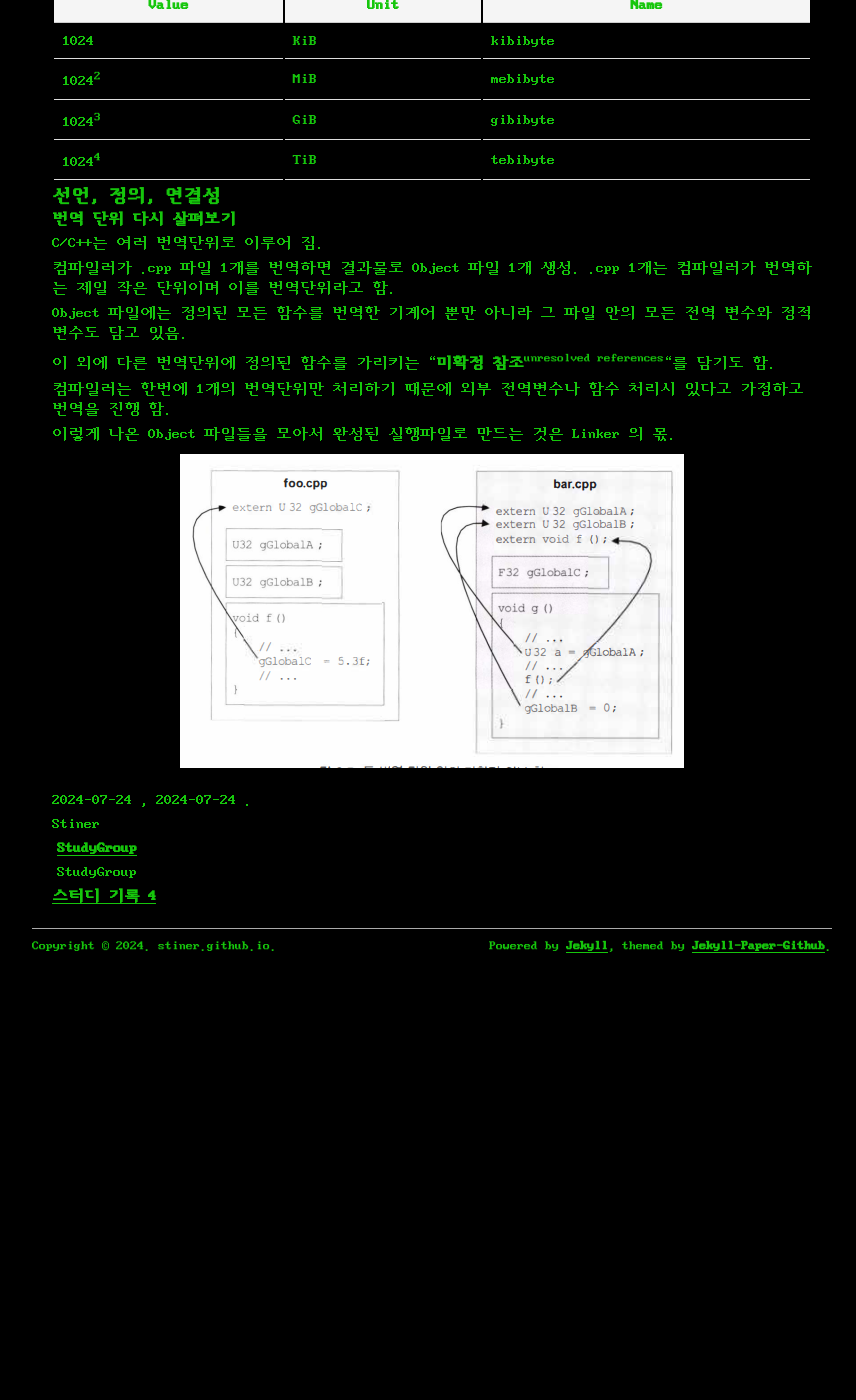
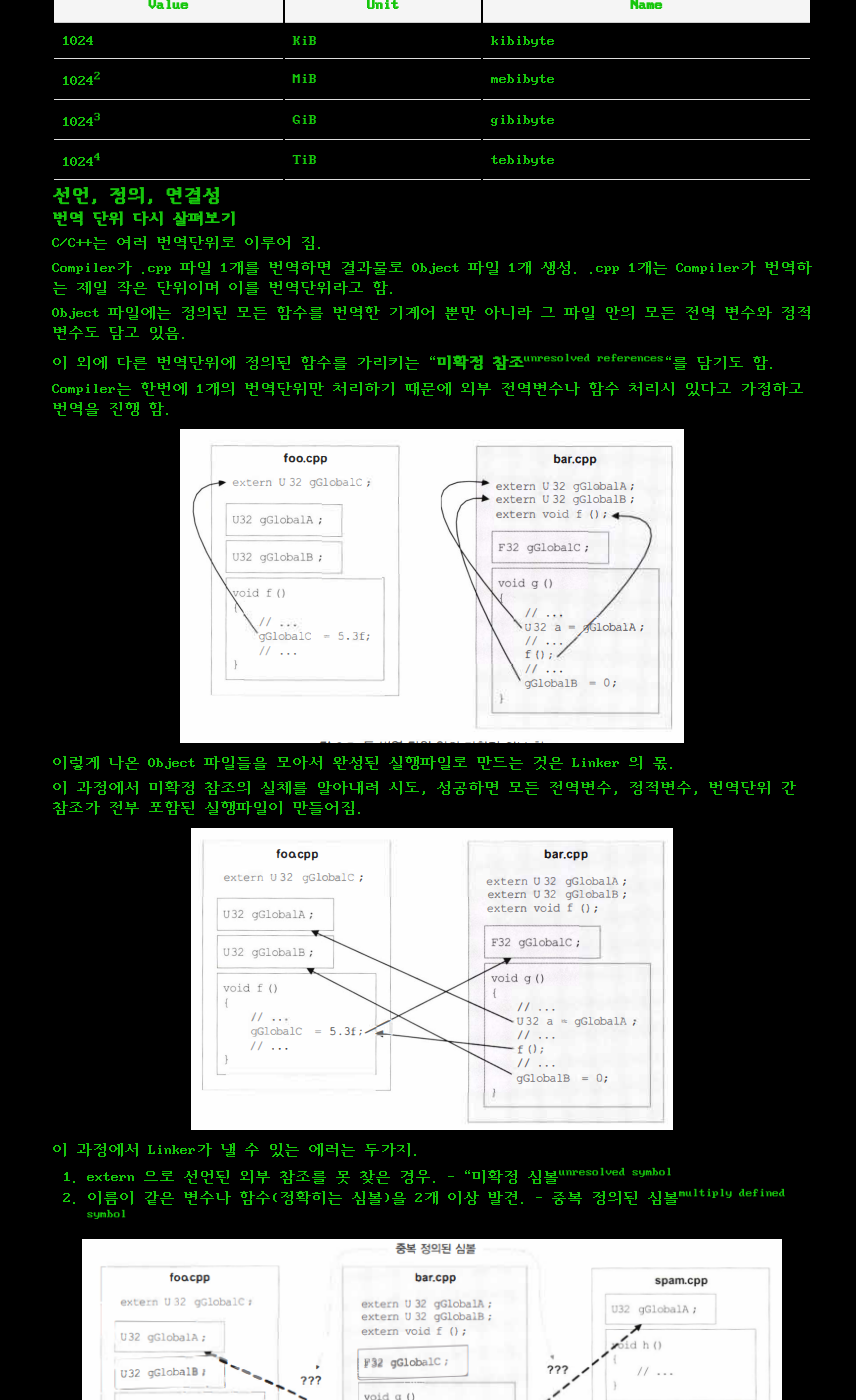
Before and after one commit to Stiner/stiner.github.io, a Jekyll site: the page built from _posts/2024-07-24-스터디-기록-5.md, in a window 1280 px wide and 1400 px high, scrolled down 647 px. Shown: the whole window, without its empty margins (208-1064 px from the left). Built offline with Jekyll 4.4.1, drawn with Linux system fonts in a browser that asks for light colours; before the commit the page ends 1611 px from its top, so only the background shows below that.

Commit message:
no message

```diff
--- a/_posts/2024-07-24-스터디-기록-5.md
+++ b/_posts/2024-07-24-스터디-기록-5.md
@@ -52,14 +52,25 @@ tags:
 
 C/C++는 여러 번역단위로 이루어 짐.
 
-컴파일러가 .cpp 파일 1개를 번역하면 결과물로 Object 파일 1개 생성. .cpp 1개는 컴파일러가 번역하는 제일 작은 단위이며 이를 번역단위라고 함.
+Compiler가 .cpp 파일 1개를 번역하면 결과물로 Object 파일 1개 생성. .cpp 1개는 Compiler가 번역하는 제일 작은 단위이며 이를 번역단위라고 함.
 
 Object 파일에는 정의된 모든 함수를 번역한 기계어 뿐만 아니라 그 파일 안의 모든 전역 변수와 정적 변수도 담고 있음.
 
 이 외에 다른 번역단위에 정의된 함수를 가리키는 "**미확정 참조**<sup>unresolved references</sup>"를 담기도 함.
 
-컴파일러는 한번에 1개의 번역단위만 처리하기 때문에 외부 전역변수나 함수 처리시 있다고 가정하고 번역을 진행 함.
+Compiler는 한번에 1개의 번역단위만 처리하기 때문에 외부 전역변수나 함수 처리시 있다고 가정하고 번역을 진행 함.
+
+![alt text](/assets/images/2024-07-24-스터디-기록-5/3.7.png)
 
 이렇게 나온 Object 파일들을 모아서 완성된 실행파일로 만드는 것은 Linker 의 몫.
 
-![alt text](/assets/images/2024-07-24-스터디-기록-5/image0.png)
+이 과정에서 미확정 참조의 실체를 알아내려 시도, 성공하면 모든 전역변수, 정적변수, 번역단위 간 참조가 전부 포함된 실행파일이 만들어짐.
+
+![alt text](/assets/images/2024-07-24-스터디-기록-5/3.8.png)
+
+이 과정에서 Linker가 낼 수 있는 에러는 두가지.
+
+1. extern 으로 선언된 외부 참조를 못 찾은 경우. - "미확정 심볼<sup>unresolved symbol</sup>
+2. 이름이 같은 변수나 함수(정확히는 심볼)을 2개 이상 발견. - 중복 정의된 심볼<sup>multiply defined symbol</sup>
+
+![alt text](/assets/images/2024-07-24-스터디-기록-5/3.9.png)
```
Also changed, not shown: assets/images/2024-07-24-스터디-기록-5/3.7.png (renamed from assets/images/2024-07-24-스터디-기록-5/image0.png), assets/images/2024-07-24-스터디-기록-5/3.8.png (added), assets/images/2024-07-24-스터디-기록-5/3.9.png (added).
